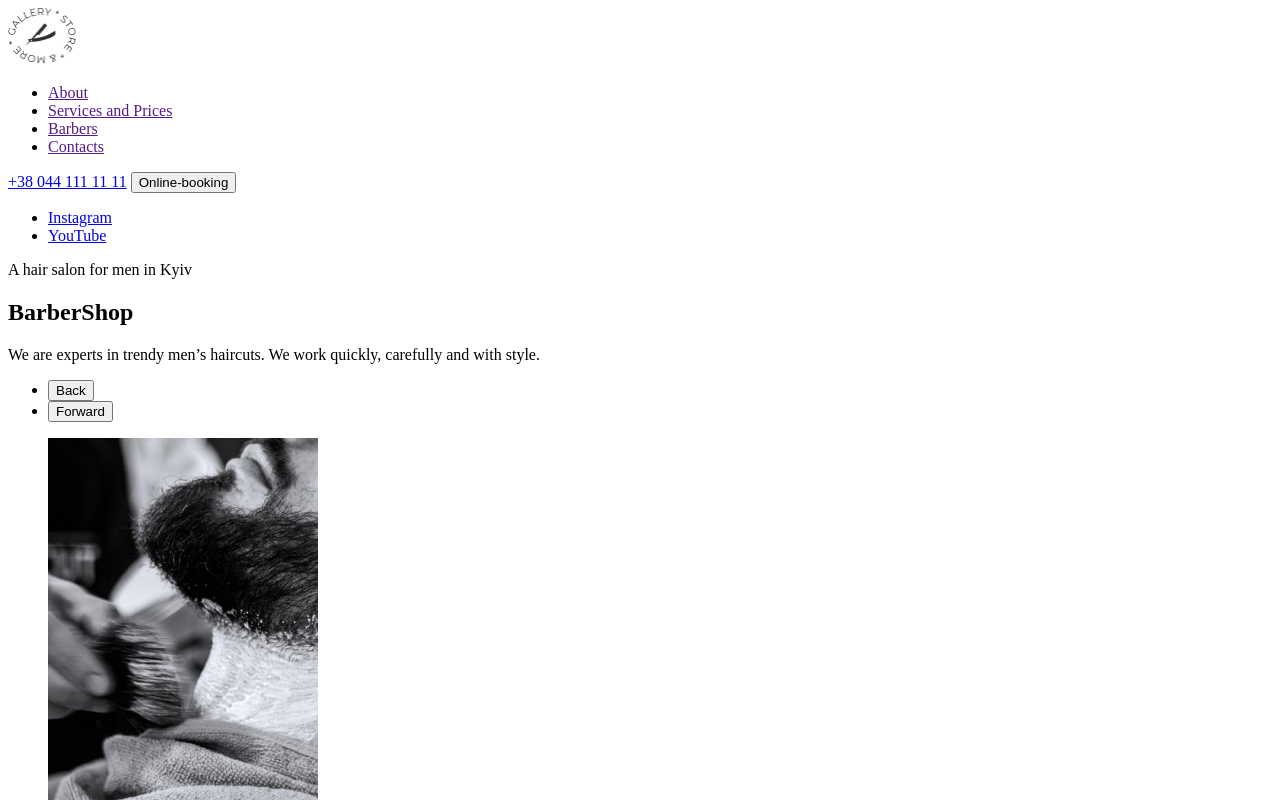
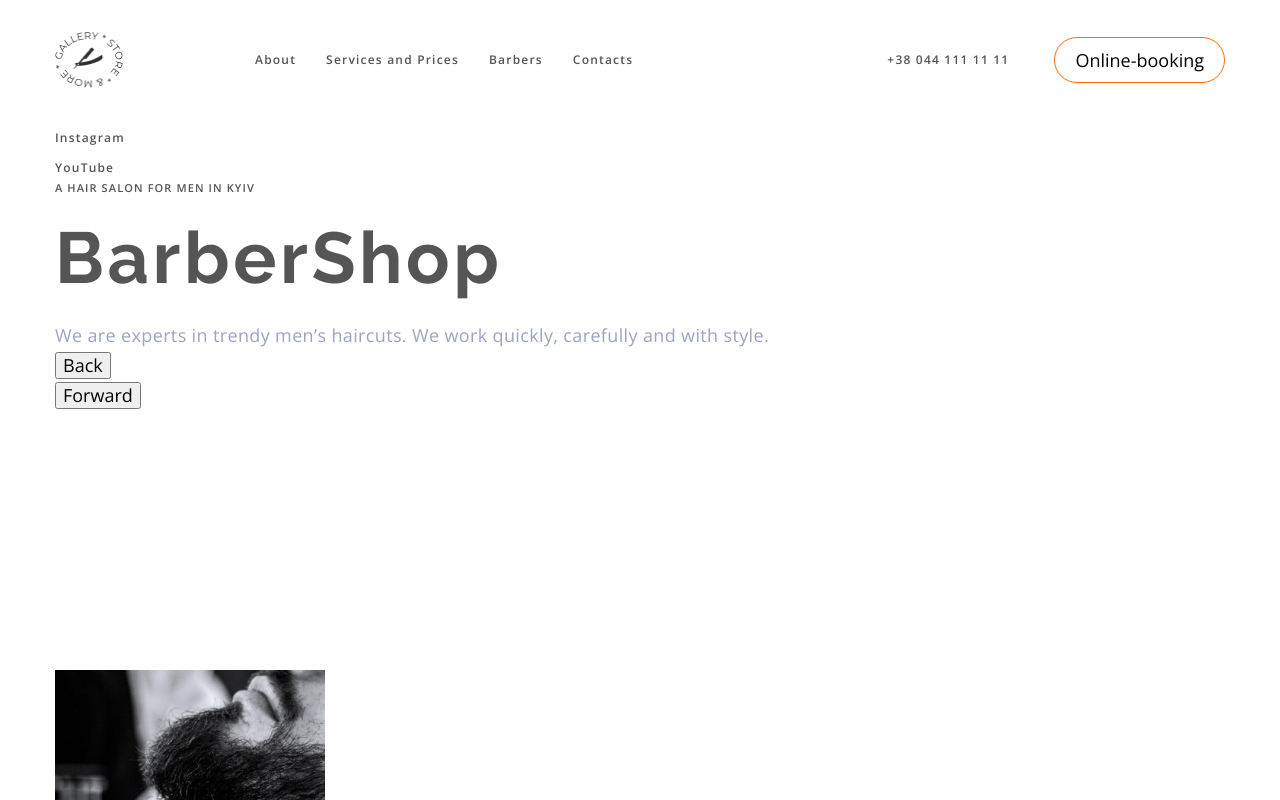
Before and after one commit to AnastasiiaDudnik/practice, a plain HTML site: page index.html in a window 1280 px wide. Shown: the top 800 px of the page. Drawn offline with nearby package versions, Linux system fonts and the light colour scheme.

Commit message:
header styles added

```diff
--- /dev/null
+++ b/css/styles.css
@@ -0,0 +1,188 @@
+:root {
+/*fonts*/
+
+  --main-font: Open Sans, sans-serif;
+  --second-font: Raleway, sans-serif;
+
+  /*bg colors*/
+
+  --main-bg-color: #ffffff;
+  --dark-bg-color: #191c26;
+
+  /*txt colors*/
+
+  --accent-color: #ff6c00;
+  --title-color: #303030;
+  --primary-txt-color: #555555;
+  --light-txt-color: #FFFFFF;
+  --table-txt-color: #9da4bd;
+
+
+}
+
+/*reset*/
+h1,
+h2,
+h3,
+h4,
+h5,
+h6,
+p {
+  margin: 0;
+}
+
+img {
+  display: block;
+}
+
+.list{
+  list-style: none;
+  padding: 0;
+  margin: 0;
+}
+
+.link,
+.header-link{
+  text-decoration: none;
+  color: currentColor;
+}
+
+.container {
+  width: 1200px;
+  padding-right: 15px;
+  padding-left: 15px;
+  margin-right: auto;
+  margin-left: auto;
+}
+
+/*header*/
+
+.nav-container{
+display: flex;
+align-items: center;
+}
+
+.header-link{
+  display: block;
+  padding-top: 32px;
+  padding-bottom: 32px;
+}
+
+.main-nav{
+    margin-right: auto;
+}
+
+.nav-list{
+  display: flex;
+  align-items: center;
+  gap: 30px;
+}
+
+.header-nav-link,
+.header-contact-link{
+  display: block;
+  padding-top: 52px;
+  padding-bottom: 52px;
+}
+
+.header-link{
+  margin-right: 132px;
+}
+
+.header-contact-link{
+  margin-right: 45px;
+}
+
+.link{
+  font-family: var(--main-font);
+font-weight: 600;
+font-size: 12px;
+line-height: calc(16 / 12);
+letter-spacing: 0.1em;
+
+}
+
+.link:hover,
+.link:focus{
+  color: var(--accent-color);
+}
+
+.header-group{
+  display: flex;
+  align-items: center;
+}
+
+.btn{
+  display: block;
+
+  padding-top: 12px;
+  padding-right: 20px;
+  padding-bottom: 12px;
+  padding-left: 20px;
+
+  font-family: var(--main-font);
+  border: 1px solid var(--accent-color);
+border-radius: 25px;
+
+background-color: transparent;
+
+cursor: pointer;
+
+}
+
+.btn:hover,
+.btn:focus{
+  background-color: var(--accent-color);
+}
+
+/*page styles*/
+
+body{
+  font-family: var(--main-font);
+color: var(--primary-txt-color);
+
+font-size: 18px;
+line-height: calc(30 / 18);
+letter-spacing: 0.02em;
+}
+
+.section{
+  padding-top: 130px;
+  padding-bottom: 130px;
+}
+
+/*hero section*/
+
+.hero{
+  padding-top: 0;
+}
+
+.hero-up-txt{
+margin-bottom: 20px;
+font-weight: 600;
+font-size: 11px;
+line-height: calc(15 / 11);
+
+letter-spacing: 0.1em;
+text-transform: uppercase;
+
+}
+
+.hero-title{
+  margin-bottom: 20px;
+
+  font-family: var(--second-font);
+  font-weight: 700;
+font-size: 72px;
+line-height: calc(85 / 72);
+letter-spacing: 0.05em;
+
+/*color: var(--light-txt-color);*/
+}
+
+.hero-txt{
+  font-family: var(--main-font);
+  color: var(--table-txt-color);
+}
+
+/*section 1*/
--- a/index.html
+++ b/index.html
@@ -6,12 +6,18 @@
     <meta name="viewport" content="width=device-width, initial-scale=1.0" />
     <meta name="description" content="" />
     <title>BarberShop</title>
+    <link rel="preconnect" href="https://fonts.googleapis.com">
+<link rel="preconnect" href="https://fonts.gstatic.com" crossorigin>
+<link href="https://fonts.googleapis.com/css2?family=Open+Sans:wght@400;600;700&family=Raleway:wght@700&display=swap" rel="stylesheet">
+    <link rel="stylesheet" href="https://cdnjs.cloudflare.com/ajax/libs/modern-normalize/1.1.0/modern-normalize.min.css">
+    <link rel="stylesheet" href="./css/styles.css">
   </head>
   <body>
     <!--header content-->
-    <nav>
-      <header>
-        <a href="./index.html">
+    <header class="header">
+        <div class="container nav-container">
+
+        <a class="header-link" href="./index.html">
           <img
             src="./images/header/logo.png"
             alt="company's logo"
@@ -19,24 +25,37 @@
             height="56"
           />
         </a>
-        <ul>
-          <li><a href="">About</a></li>
-          <li><a href="">Services and Prices</a></li>
-          <li><a href="">Barbers</a></li>
-          <li><a href="">Contacts</a></li>
+        <nav class="main-nav">
+        <ul class="list nav-list">
+          <li>
+            <a class="link header-nav-link" href="">About</a>
+          </li>
+          <li>
+            <a class="link header-nav-link" href="">Services and Prices</a>
+          </li>
+          <li>
+            <a class="link header-nav-link" href="">Barbers</a>
+          </li>
+          <li>
+            <a class="link header-nav-link" href="">Contacts</a></li>
         </ul>
-        <div>
-          <a href="tel:+380441111111">+38 044 111 11 11</a>
-          <button type="button">Online-booking</button>
+        </nav>
+        <div class="header-group">
+          <a class="link header-contact-link" href="tel:+380441111111">+38 044 111 11 11</a>
+          <button class="btn" type="button">Online-booking</button>
+        </div>
+
         </div>
       </header>
-    </nav>
+
+
     <main>
       <!--section 1-->
-      <section>
-        <ul>
+      <section class="section hero">
+        <div class="container">
+        <ul class="list">
           <li>
-            <a
+            <a class="link"
               href="https://www.instagram.com"
               target="_blank"
               rel="nofollow noopener noreferrer"
@@ -44,7 +63,7 @@
             >
           </li>
           <li>
-            <a
+            <a class="link"
               href="https://www.youtube.com"
               target="_blank"
               rel="nofollow noopener noreferrer"
@@ -53,21 +72,25 @@
           </li>
         </ul>
         <div>
-          <p>A hair salon for men in Kyiv</p>
-          <h1>BarberShop</h1>
-          <p>
+          <p class="hero-up-txt">A hair salon for men in Kyiv</p>
+          <h1 class="hero-title">BarberShop</h1>
+          <p class="hero-txt">
             We are experts in trendy men’s haircuts. We work quickly, carefully
             and with style.
           </p>
         </div>
-        <ul>
-          <li><button type="button">Back</button></li>
-          <li><button type="button">Forward</button></li>
+        <ul class="list">
+          <li>
+            <button type="button">Back</button></li>
+          <li>
+            <button type="button">Forward</button></li>
         </ul>
+        </div>
       </section>
       <!--section 2-->
-      <section>
-        <ul>
+      <section class="section">
+        <div class="container">
+        <ul class="list">
           <li>
             <img
               src="./images/section2/img1.jpg"
@@ -99,16 +122,18 @@
             the same wave" with clients. Therefore, we are always ready to
             improve everyone who comes to us!
           </p>
-          <button type="button">ONLINE-BOOKING</button>
+          <button class="btn" type="button">ONLINE-BOOKING</button>
+        </div>
         </div>
       </section>
       <!--section 3 services and prices-->
-      <section>
+      <section class="section">
+        <div class="container">
         <p>spend your time with the best masters</p>
         <h2>Services and prices</h2>
-        <ul>
+        <ul class="list">
           <li>
-            <ul>
+            <ul class="list">
               <li>Men’s haircut from 300 uah.</li>
               <li>Beard trim from 300 uah.</li>
               <li>Mustache trim from 200 uah.</li>
@@ -116,7 +141,7 @@
             </ul>
           </li>
           <li>
-            <ul>
+            <ul class="list">
               <li>Trainee’s haircut from 50 uah.</li>
               <li>Haircut under the nozzle from 200 uah.</li>
               <li>Children’s haircut (0-12 y.o.) from 300 uah.</li>
@@ -125,10 +150,12 @@
           </li>
         </ul>
         <button type="button">ONLINE-BOOKING</button>
+        </div>
       </section>
       <!--section 4 benefits-->
-      <section>
-        <ul>
+      <section class="section">
+        <div class="container">
+        <ul class="list">
           <li>
             <p>600 <sup>&#43;</sup></p>
             <p>Satisfied customers per day</p>
@@ -151,16 +178,18 @@
             <h2>Why people come to us?</h2>
             <p>Only good things are said about us. But it's better to see and feel 1 time than read 10 times. </p>
         </div>
+        </div>
       </section>
       <!--section 5 team-->
-      <section>
+      <section class="section">
+        <div class="container">
         <p>for true enjoyers of the atmosphere</p>
         <h2>Our barbers</h2>
-        <ul>
+        <ul class="list">
             <li><img src="./images/section5/img1.jpg" alt="Straight razor shave" width="370" height="346">
             <h3>John Smith</h3>
             <p>Extreme Barber</p>
-            <ul>
+            <ul class="list">
                 <li>
                     <a href="" target="_blank" rel="noopener noreferrer" aria-label="Instagram"> Instagram </a>
                 </li>
@@ -179,7 +208,7 @@
             <img src="./images/section5/img2.jpg" alt="Men’s haircut" width="370" height="346">
             <h3>Michele Doe</h3>
             <p>Extreme Barber</p>
-            <ul>
+            <ul class="list">
                 <li>
                     <a href="" target="_blank" rel="noopener noreferrer" aria-label="Instagram"></a>
                 </li>
@@ -198,7 +227,7 @@
             <img src="./images/section5/img3.jpg" alt="Haircut under the nozzle" width="370" height="346">
             <h3>Alan Black</h3>
             <p>Extreme Barber</p>
-            <ul>
+            <ul class="list">
                 <li>
                     <a href="" target="_blank" rel="noopener noreferrer" aria-label="Instagram"></a>
                 </li>
@@ -214,30 +243,40 @@
             </ul>
         </li>
         </ul>
+        </div>
       </section>
       <!--section 6 photos-->
-      <section>
+      <section class="section">
+        <div class="container">
         <h2 hidden>Work gallery</h2>
         <p>in Latin, "barba" means "beard"</p>
-        <ul>
+        <ul class="list">
             <li><img src="./images/section6/gallery-img-1.jpg" alt="Men’s haircut" width="270" height="360"></li>
             <li><img src="./images/section6/gallery-img-2.jpg" alt="Beard trim" width="270" height="360"></li>
             <li><img src="./images/section6/gallery-img-3.jpg" alt="Haircut under the nozzle" width="270" height="360"></li>
             <li><img src="./images/section6/gallery-img-4.jpg" alt="Straight razor shave" width="270" height="360"></li>
         </ul>
+        </div>
       </section>
       <!--section 7-->
       <div>
+        <div class="container">
         <section>
             <h2>Online-booking</h2>
         </section>
         <section>
             <h2>Contacts</h2>
             <address>
-                <ul>
-                    <li><a href="https://goo.gl/maps/XipKVq6FiawVe3Co7" target="_blank" rel="nooener noreferrer">st. Vasil'kivska, 7A Kyiv, 08132</a></li>
-                    <li><a href="tel:+380441111111">+38 044 111 11 11</a></li>
-                    <li><a href="mailto:barbershop@email.com">barbershop@email.com</a></li>
+                <ul class="list">
+                    <li>
+                      <a class="link" href="https://goo.gl/maps/XipKVq6FiawVe3Co7" target="_blank" rel="nooener noreferrer">st. Vasil'kivska, 7A Kyiv, 08132</a>
+                    </li>
+                    <li>
+                      <a class="link" href="tel:+380441111111">+38 044 111 11 11</a>
+                    </li>
+                    <li>
+                      <a class="link" href="mailto:barbershop@email.com">barbershop@email.com</a>
+                    </li>
                 </ul>
             </address>
             <div>
@@ -245,13 +284,15 @@
                 <p>Every day from  <time datetime="09:00">9:00</time> to <time datetime="22:00">22:00</time></p>
             </div>
         </section>
+        </div>
       </div>
     </main>
     <footer>
+      <div class="container">
       <p>&#169;Copyright 2020</p>
-      <ul>
+      <ul class="list">
         <li>
-          <a
+          <a class="link"
             href="https://www.instagram.com"
             target="_blank"
             rel="nofollow noopener noreferrer"
@@ -259,7 +300,7 @@
           >
         </li>
         <li>
-          <a
+          <a class="link"
             href="https://www.youtube.com"
             target="_blank"
             rel="nofollow noopener noreferrer"
@@ -267,6 +308,7 @@
           >
         </li>
       </ul>
+      </div>
     </footer>
   </body>
 </html>
```
